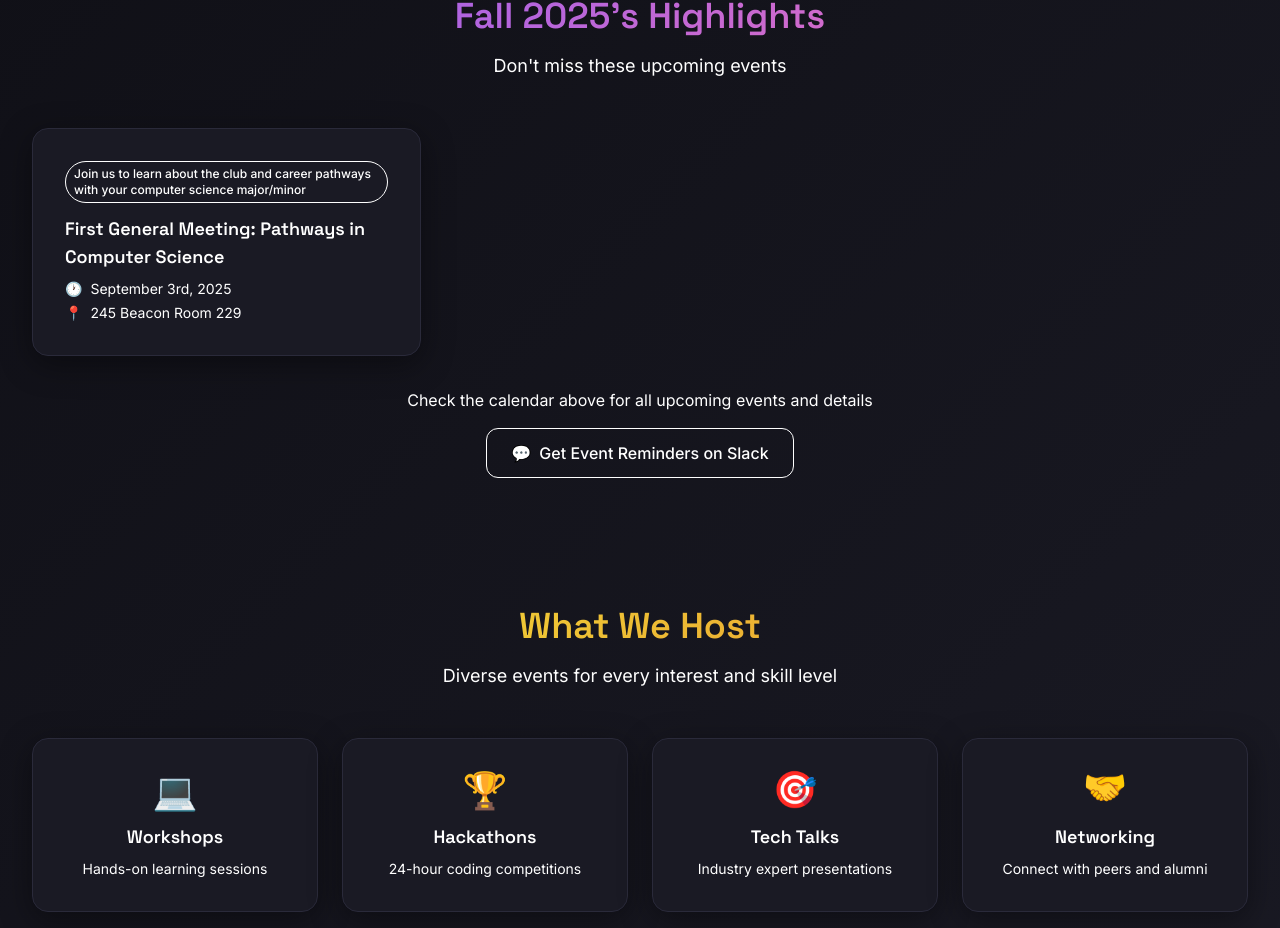
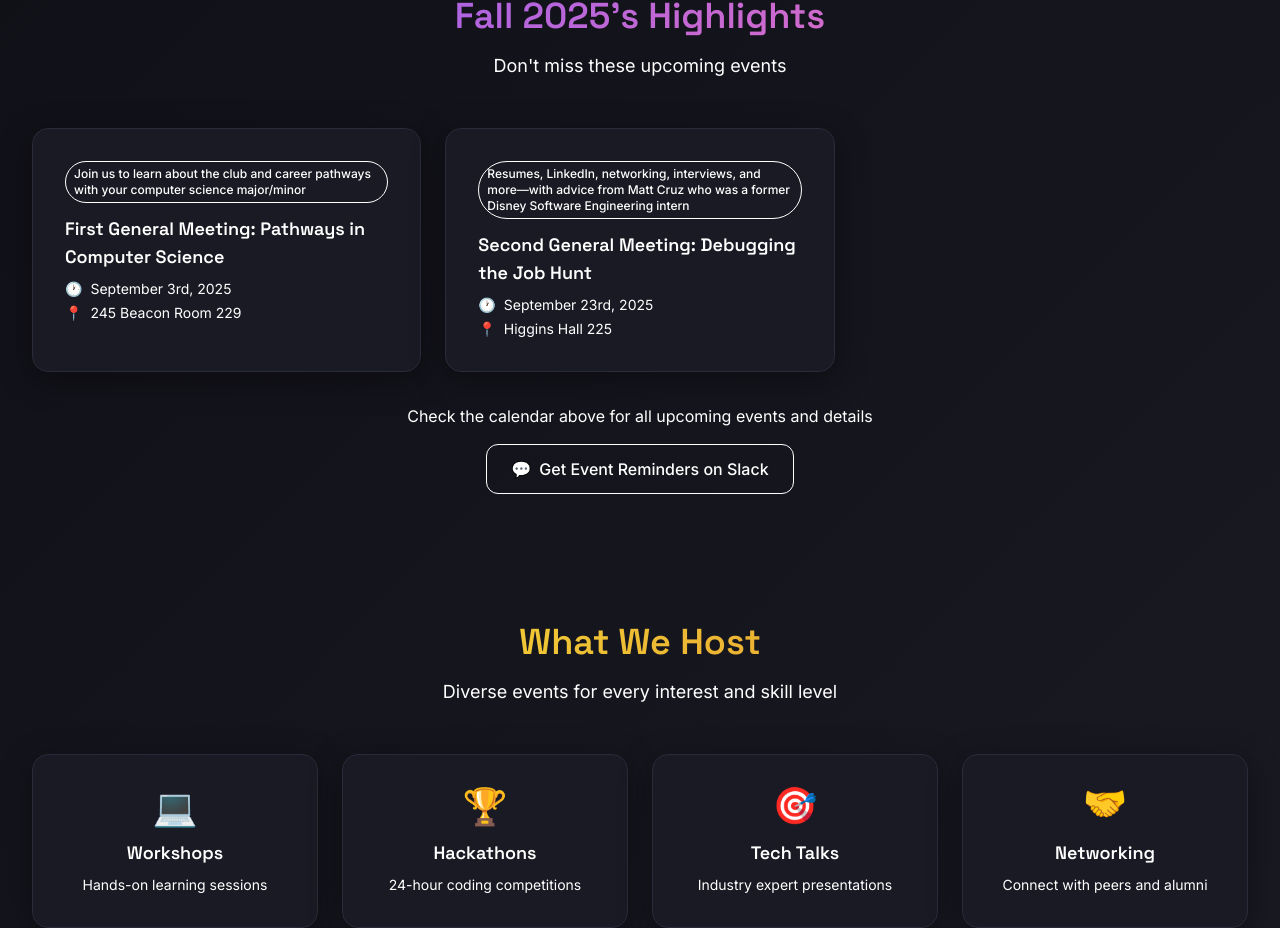
Before and after one commit to bccss/bccss, a React (Vite) app: page /events in a window 1280 px wide. Shown: the part 1620-2548 px from the top of the page. Built offline with nearby package versions, Linux system fonts and the light colour scheme.

Commit message:
add new event

```diff
--- a/src/pages/Events.tsx
+++ b/src/pages/Events.tsx
@@ -107,6 +107,13 @@ export const Events = () => {
               location: "245 Beacon Room 229",
               type: "Join us to learn about the club and career pathways with your computer science major/minor",
               color: "primary-green"
+            },
+            {
+              title: "Second General Meeting: Debugging the Job Hunt",
+              date: "September 23rd, 2025",
+              location: "Higgins Hall 225",
+              type: "Resumes, LinkedIn, networking, interviews, and more—with advice from Matt Cruz who was a former Disney Software Engineering intern",
+              color: "primary-teal"
             }
           ].map((event, index) => (
             <div
```
